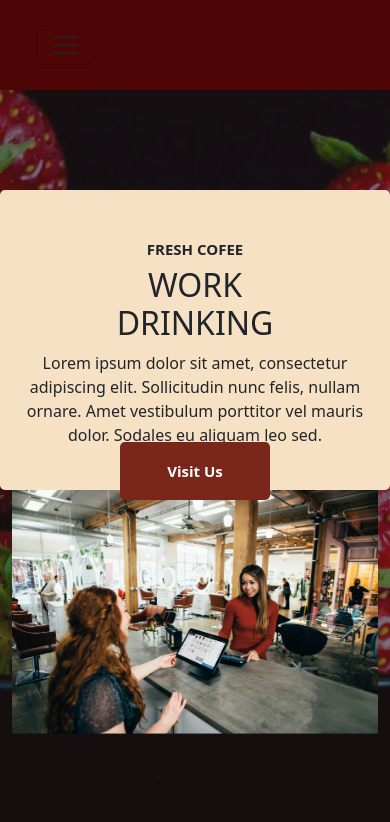
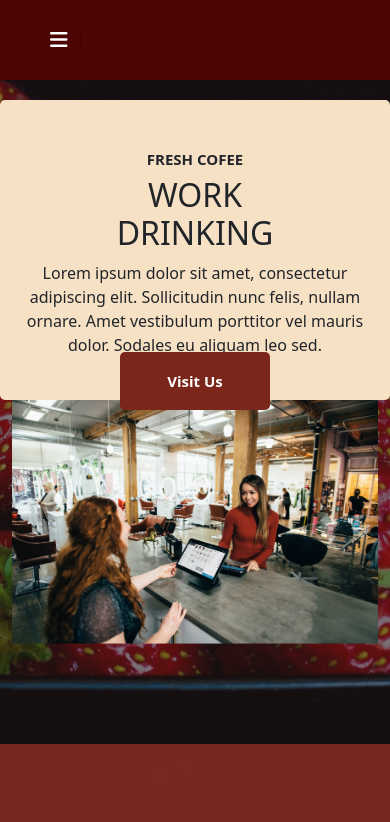
Before and after one commit to Mouss911/Tache-7-Bootstrap, a plain HTML site: page index.html in a window 390 px wide. Shown: the top 822 px of the page. Drawn offline with nearby package versions, Linux system fonts and the light colour scheme.

Commit message:
3rd commit

```diff
--- a/about_style.css
+++ b/about_style.css
@@ -2,6 +2,7 @@
                                                 PAGE ABOUT
                                     --------------------------------- */
 /* #header nav a:active{ border: 1px solid white;} */
+#header .fa-bars{ color: #fff; font-size: 20px !important; font-weight: bold;}
 
 #section_about{ margin-top: 100px; margin-bottom: 100px;}
 #section_about .photo{ align-self: center; max-width: 1150px; max-height: 420px;}
@@ -14,6 +15,7 @@
 
 
 @media screen and (max-width:768px) {
+    #header{ position: fixed; top: 0; z-index: 10; width: 100%;}
     #section_about .box{
         width: auto;
         height: max-content;
--- a/index.html
+++ b/index.html
@@ -8,6 +8,10 @@
     <link rel="stylesheet" href="index_style.css">
     <link href="https://cdn.jsdelivr.net/npm/bootstrap@5.3.0-alpha3/dist/css/bootstrap.min.css" rel="stylesheet"
     integrity="sha384-KK94CHFLLe+nY2dmCWGMq91rCGa5gtU4mk92HdvYe+M/SXH301p5ILy+dN9+nJOZ" crossorigin="anonymous">
+    <!-- Font Awesome -->
+    <link rel="stylesheet" href="https://cdnjs.cloudflare.com/ajax/libs/font-awesome/6.4.0/css/all.min.css">
+    <script src="https://kit.fontawesome.com/14273d579a.js" crossorigin="anonymous"></script>
+    <link rel="stylesheet" href="https://cdn.jsdelivr.net/npm/bootstrap-icons@1.5.0/font/bootstrap-icons.css">
   </head>
   <body>
     <!-- SECTION HEADER -->
@@ -19,7 +23,7 @@
               <button class="navbar-toggler" type="button" data-bs-toggle="collapse"
                  data-bs-target="#navbarNav" aria-controls="navbarNav" aria-expanded="false"
                   aria-label="Toggle navigation">
-              <i class="fas fa-stream navbar-toggler-icon text-white ms-auto"></i>
+                  <i class="fa fa-bars"></i>
               </button>
               <div class="mt-3 collapse navbar-collapse justify-content-center align-items-center" id="navbarNav">
               <ul class="navbar-nav menu-navbar-nav">
--- a/index_style.css
+++ b/index_style.css
@@ -3,6 +3,7 @@
                                 --------------------------------- */
 *{ padding: 0; margin: 0; box-sizing: border-box;}
 /* #header nav a:active{ border: 1px solid white;} */
+#header .fa-bars{ color: #fff; font-size: 20px !important; font-weight: bold;}
 /* ---------------------------------
          SECTION 1
 --------------------------------- */
@@ -30,6 +31,7 @@
 
 
 @media screen and (max-width:768px) {
+    #header{ position: fixed; top: 0; z-index: 10; width: 100%;}
         #section1 .gauche{
             left: 0;
             margin: auto;
--- a/product_style.css
+++ b/product_style.css
@@ -2,6 +2,7 @@
                                         PAGE PRODUCT
                             --------------------------------- */
 /* #header nav a:active{ border: 1px solid white;} */
+#header .fa-bars{ color: #fff; font-size: 20px !important; font-weight: bold;}
 
 #section1, #section2, #section3{ margin-top: 100px; margin-bottom: 100px; width: 100%;}
 /* .image{ max-width: 844px; height: 604px;} */
@@ -26,6 +27,7 @@
 
 
 @media screen and (max-width:768px) {
+    #header{ position: fixed; top: 0; z-index: 10; width: 100%;}
     #section1 .box-top{
         width: auto;
         text-align: center;
--- a/store_style.css
+++ b/store_style.css
@@ -3,6 +3,7 @@
                                                 PAGE STORE
                                     --------------------------------- */
 /* #header nav a:active{ border: 1px solid white;} */
+#header .fa-bars{ color: #fff; font-size: 20px !important; font-weight: bold;}
 
 #section1{ margin-top: 200px; margin-bottom: 200px; width: 100%; padding-bottom: 74px; padding-top: 74px;
     background: rgba(165, 52, 43, 0.69);}
@@ -28,6 +29,7 @@ table td{ font-size: 18px; font-weight: 400; color: #000000;}
 
 
 @media screen and (max-width:768px) {
+    #header{ position: fixed; top: 0; z-index: 10; width: 100%;}
     .table_box{
         padding-left: 0;
         padding-right: 0;
--- a/style.css
+++ b/style.css
@@ -23,6 +23,7 @@ body{
 #header nav{ background: rgb(78, 5, 5); padding: 25px;}
 #header nav a{ color: white; font-size: 18px; font-weight: 700;}
 #header nav a.active{ border: 1px solid white;}
+#header .fa-bars{ color: #fff; font-size: 20px !important; font-weight: bold;}
 
 /* ---------------------------------
          SECTION FOOTER
@@ -33,7 +34,8 @@ body{
 
 
 
-@media screen and (max-width:760px){
+@media screen and (max-width:768px){
+    #header{ position: fixed; top: 0; z-index: 10; width: 100%;}
     #header .titleB{
         display: none;
     }
```
Also changed, not shown: about.html (+6 -1 lines), product.html (+6 -1 lines), store.html (+6 -1 lines).
